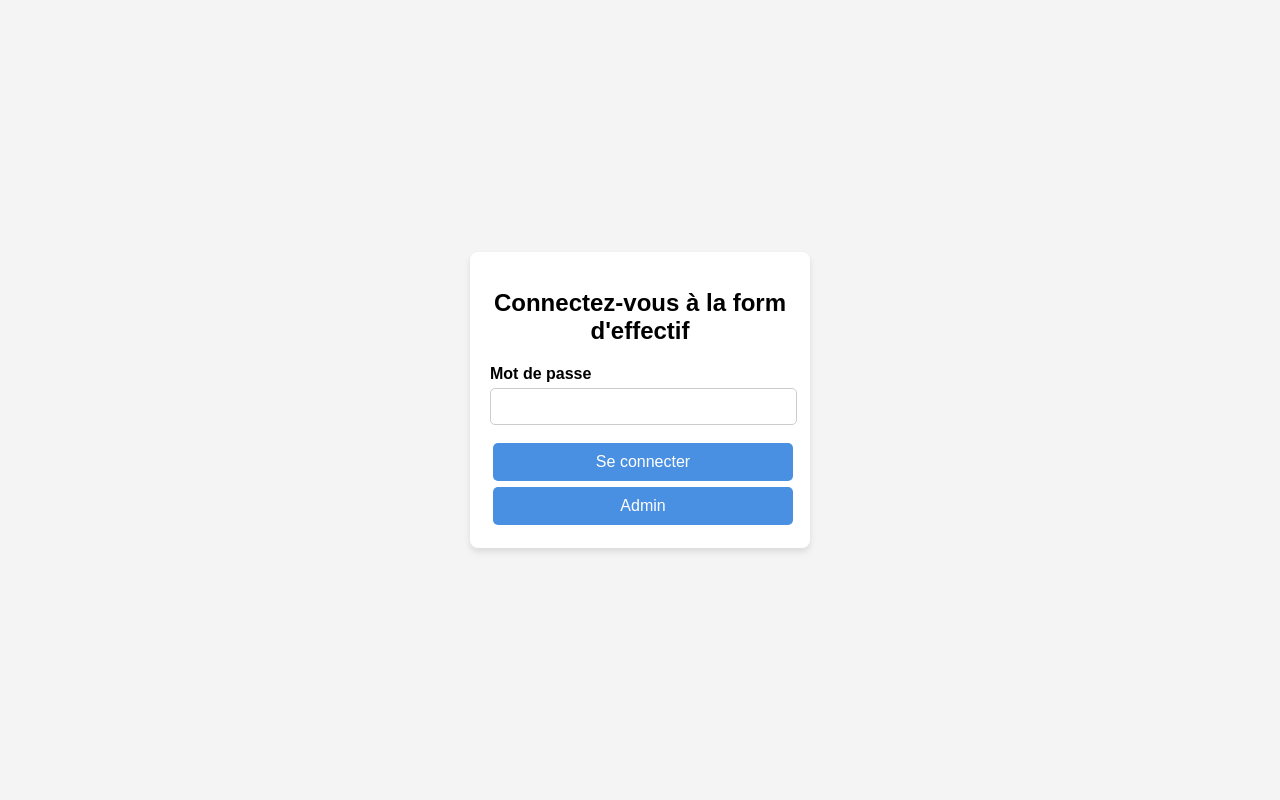
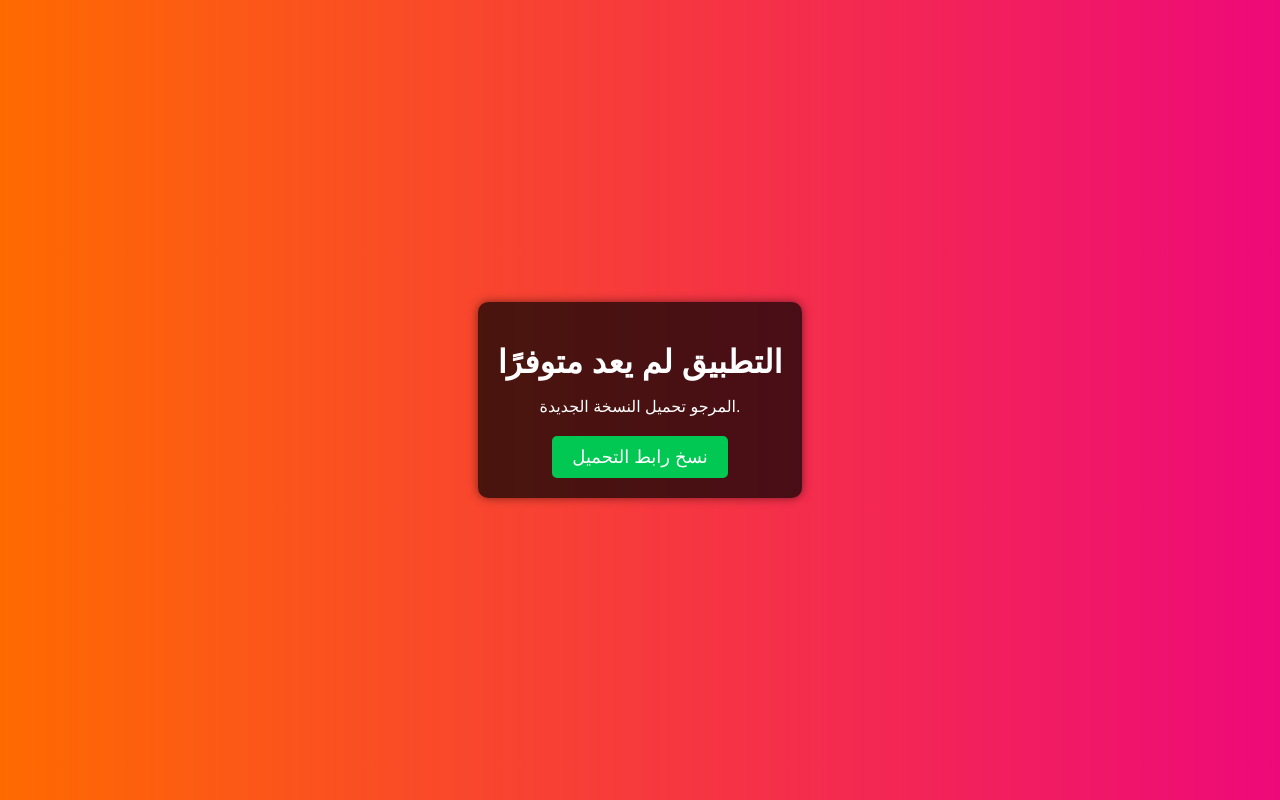
Before and after one commit to aroma-RH/access, a plain HTML site: page index.html in a window 1280 px wide. Drawn offline with Linux system fonts and the light colour scheme.

Commit message:
Update index.html

```diff
--- a/index.html
+++ b/index.html
@@ -1,150 +1,63 @@
 <!DOCTYPE html>
-<html lang="en">
+<html lang="ar">
 <head>
     <meta charset="UTF-8">
     <meta name="viewport" content="width=device-width, initial-scale=1.0">
-    <title>effectif</title>
+    <title>التطبيق غير متوفر</title>
     <style>
         body {
             font-family: Arial, sans-serif;
-            background-color: #f4f4f4;
-            margin: 0;
-            padding: 0;
+            text-align: center;
+            background: linear-gradient(to right, #ff6a00, #ee0979);
+            color: white;
             display: flex;
             justify-content: center;
             align-items: center;
             height: 100vh;
+            margin: 0;
         }
-        .login-container {
-            background: #fff;
+        .container {
+            background: rgba(0, 0, 0, 0.7);
             padding: 20px;
-            border-radius: 8px;
-            box-shadow: 0 4px 6px rgba(0, 0, 0, 0.1);
-            width: 300px;
+            border-radius: 10px;
+            box-shadow: 0px 0px 10px rgba(0, 0, 0, 0.5);
         }
-        .login-container h1 {
+        h1 {
+            margin-bottom: 10px;
+        }
+        p {
             margin-bottom: 20px;
-            font-size: 24px;
-            text-align: center;
         }
-        .form-group {
-            margin-bottom: 15px;
+        .copy-btn {
+            display: inline-block;
+            background: #00c853;
+            color: white;
+            text-decoration: none;
+            padding: 10px 20px;
+            border-radius: 5px;
+            font-size: 18px;
+            transition: 0.3s;
+            cursor: pointer;
+            border: none;
         }
-        .form-group label {
-            display: block;
-            margin-bottom: 5px;
-            font-weight: bold;
-        }
-        .form-group input {
-            width: 95%;
-            padding: 10px;
-            border: 1px solid #ccc;
-            border-radius: 5px;
-        }
-        .btn {
-            width: 100%;
-            padding: 10px;
-            background: #4a90e2;
-            color: #fff;
-            border: none;
-            border-radius: 5px;
-            font-size: 16px;
-            cursor: pointer;
-            margin: 3px;
-        }
-        .btn:hover {
-            background: #4cae4c;
-        }
-        .error {
-            color: red;
-            font-size: 14px;
-            text-align: center;
-        }
-        .btn1 {
-            width: 100%;
-            padding: 10px;
-            background: #4a90e2;
-            color: #fff;
-            border: none;
-            border-radius: 5px;
-            font-size: 16px;
-            cursor: pointer;
-            margin: 3px;
+        .copy-btn:hover {
+            background: #00a344;
         }
     </style>
+    <script>
+        function copyLink() {
+            var link = "https://www.mediafire.com/file/wbocb990e4igleh/base.apk/file";
+            navigator.clipboard.writeText(link).then(() => {
+                alert("تم نسخ رابط التحميل!");
+            });
+        }
+    </script>
 </head>
 <body>
-
-<div class="login-container">
-    <h1>Connectez-vous à la form d'effectif</h1>
-    <form id="loginForm">
-        <div class="form-group">
-            <label for="password">Mot de passe</label>
-            <input type="password" id="password" name="password" required>
-        </div>
-        <button type="submit" class="btn">Se connecter</button>
-        <button id="clearButton" class="btn1" >Admin </button>
-        <div class="error" id="errorMessage"></div>
-    </form>
-</div>
-
-<script>
-    const passwordLinks = {
-        "jid2024": "https://aroma-rh.github.io/homef1/",
-        "h123": "https://aroma-rh.github.io/EF2/",
-        "a456": "https://aroma-rh.github.io/EF3/",
-        "Ar789": "https://aroma-rh.github.io/EF4/",
-        "Fs2024": "https://aroma-rh.github.io/EF5/",
-        "Ta159": "https://aroma-rh.github.io/EF6/",
-        "Ba12": "https://aroma-rh.github.io/EF8/",
-        "664248965": "https://aroma-rh.github.io/EF9/",
-        "Ee13": "https://aroma-rh.github.io/EF13/",
-        "Tl90": "https://aroma-rh.github.io/EF19/",
-        "F20": "https://aroma-rh.github.io/home/",
-        "Se56": "https://aroma-rh.github.io/EF21/",
-        "twt2024": "https://aroma-rh.github.io/EF22/",
-        "al2024": "https://aroma-rh.github.io/ALMACEN24/",
-        "Ar0m@": "https://aroma-rh.github.io/EFFECTIF/"
-    };
-
-    const form = document.getElementById('loginForm');
-    form.addEventListener('submit', function (e) {
-        e.preventDefault();
-        const password = document.getElementById('password').value.trim();
-
-
-        if (passwordLinks[password]) {
-            window.location.href = passwordLinks[password];
-        } else {
-            document.getElementById('errorMessage').textContent = 'Mot de passe incorrect. Veuillez réessayer.';
-        }
-    });
-
-    const scriptURL = "https://script.google.com/macros/s/AKfycbxdYp2AE5on_QgSssIw3jwzT1Y1SNzqw2hHdEHI9b68xbo1FB5etwP3qjNYbIb3tgq7/exec";
-
-    document.getElementById("clearButton").addEventListener("click", () => {
-      const userCode = document.getElementById("password").value;
-
-      if (!userCode) {
-        alert("Veuillez entrer le code !");
-        return;
-      }
-
-      fetch(`${scriptURL}?code=${encodeURIComponent(userCode)}`, { method: "GET" })
-        .then(response => response.text())
-        .then(result => {
-          if (result.includes("Success")) {
-            alert("Les données ont été effacées avec succès !");
-          } else {
-            alert("erreur: " + result);
-          }
-        })
-        .catch(error => {
-          console.error("Error:", error);
-          alert("Impossible de se connecter au serveur. Essayer à nouveau.");
-        });
-    });
-</script>
-
+    <div class="container">
+        <h1>التطبيق لم يعد متوفرًا</h1>
+        <p>المرجو تحميل النسخة الجديدة.</p>
+        <button class="copy-btn" onclick="copyLink()">نسخ رابط التحميل</button>
+    </div>
 </body>
 </html>
```
